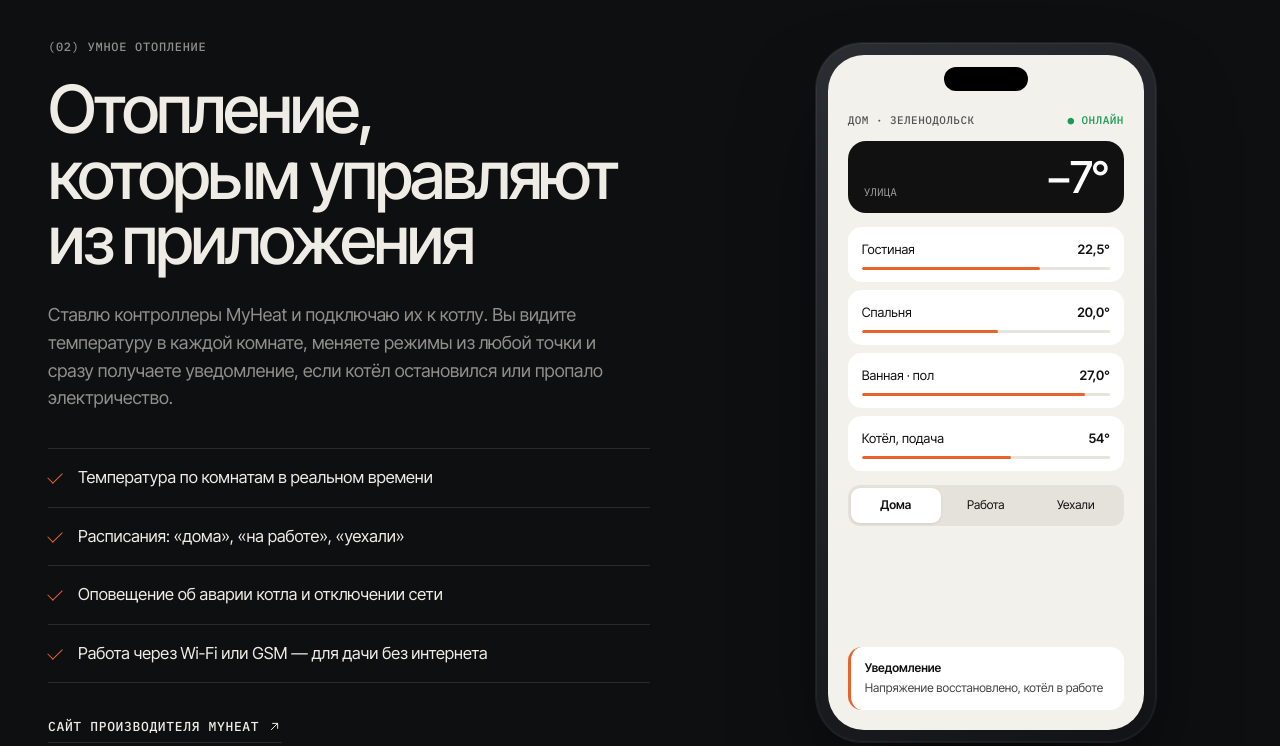
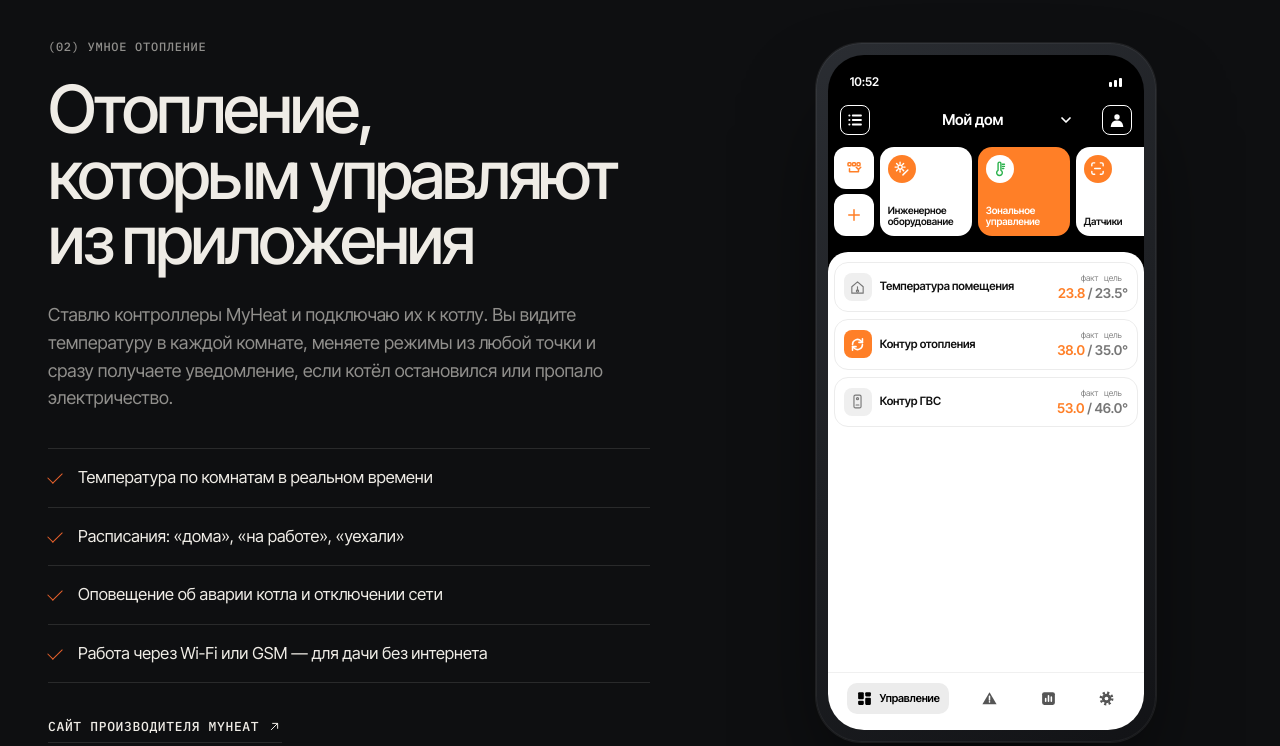
Before and after one commit to uvarov-artem/uvarov-artem.github.io, a plain HTML site: page index.html in a window 1280 px wide. Shown: the part 2216-2962 px from the top of the page. Drawn offline with Linux system fonts and the light colour scheme.

Commit message:
Экран MyHeat в стиле реального приложения
Co-Authored-By: Claude Opus 5.5 <noreply@anthropic.com>

```diff
--- a/assets/style.css
+++ b/assets/style.css
@@ -240,22 +240,42 @@ ul, ol { padding: 0; list-style: none; }
   position: relative;
 }
 .phone::before { content: ""; position: absolute; top: 24px; left: 50%; width: 84px; height: 24px; border-radius: 20px; background: #000; transform: translateX(-50%); z-index: 2; }
-.phone__screen { height: 100%; border-radius: 36px; background: #f3f1ec; color: #111; padding: 58px 20px 20px; display: flex; flex-direction: column; gap: 14px; overflow: hidden; font-size: 13px; }
-.ph-top { display: flex; justify-content: space-between; font: 500 11px var(--mono); text-transform: uppercase; letter-spacing: .04em; color: #555; }
-.ph-ok { color: #1a9a52; }
-.ph-big { display: flex; justify-content: space-between; align-items: end; padding: 14px 16px; border-radius: 18px; background: #111; color: #fff; }
-.ph-big small { font: 400 11px var(--mono); text-transform: uppercase; opacity: .6; }
-.ph-big b { font-size: 44px; font-weight: 500; letter-spacing: -.04em; line-height: 1; }
-.ph-rooms { display: grid; gap: 8px; }
-.ph-rooms div { display: grid; grid-template-columns: 1fr auto; gap: 8px; padding: 12px 14px; background: #fff; border-radius: 14px; }
-.ph-rooms b { font-weight: 600; }
-.ph-rooms i { grid-column: 1 / -1; height: 3px; border-radius: 3px; background: #e7e4dd; position: relative; overflow: hidden; }
-.ph-rooms i::after { content: ""; position: absolute; inset: 0; width: calc(var(--v) * 100%); background: var(--accent); border-radius: 3px; }
-.ph-mode { display: grid; grid-template-columns: repeat(3, 1fr); background: #e5e2db; border-radius: 12px; padding: 3px; font-size: 12px; text-align: center; }
-.ph-mode span { padding: 8px 0; border-radius: 9px; }
-.ph-mode .on { background: #fff; font-weight: 600; box-shadow: 0 1px 3px rgba(0,0,0,.08); }
-.ph-alert { margin-top: auto; padding: 12px 14px; border-radius: 14px; background: #fff; border-left: 3px solid var(--accent); font-size: 12px; color: #444; }
-.ph-alert b { display: block; color: #111; margin-bottom: 2px; }
+/* Экран приложения MyHeat — по мотивам реального интерфейса */
+.phone__screen { --mh: #ff7f27; height: 100%; border-radius: 36px; background: #000; color: #111; display: flex; flex-direction: column; overflow: hidden; font: 600 12px/1.2 var(--font); letter-spacing: -.01em; }
+.ph-status { display: flex; justify-content: space-between; align-items: center; padding: 15px 22px 0; height: 40px; color: #fff; font-size: 12px; }
+.ph-sig { display: flex; gap: 2px; align-items: end; }
+.ph-sig i { width: 3px; background: #fff; border-radius: 1px; }
+.ph-sig i:nth-child(1) { height: 5px; } .ph-sig i:nth-child(2) { height: 7px; } .ph-sig i:nth-child(3) { height: 9px; }
+.ph-head { display: flex; align-items: center; gap: 10px; padding: 10px 12px 12px; color: #fff; }
+.ph-head b { flex: 1; text-align: center; font-size: 15px; font-weight: 700; padding-left: 18px; }
+.ph-btn { width: 30px; height: 30px; border: 1.5px solid #fff; border-radius: 8px; display: grid; place-items: center; flex: none; }
+.ph-btn svg { width: 18px; height: 18px; fill: none; stroke: #fff; stroke-width: 2.4; stroke-linecap: round; }
+.ph-btn svg circle { fill: #fff; stroke: none; }
+.ph-chev { width: 16px; height: 16px; fill: none; stroke: #fff; stroke-width: 2.6; stroke-linecap: round; stroke-linejoin: round; margin-right: 18px; }
+.ph-tabs { display: flex; gap: 6px; padding: 0 0 16px 6px; overflow: hidden; }
+.ph-mini { display: grid; gap: 5px; flex: none; }
+.ph-mini span { width: 40px; height: 42px; border-radius: 12px; background: #fff; display: grid; place-items: center; }
+.ph-mini svg { width: 18px; height: 18px; fill: none; stroke: var(--mh); stroke-width: 2; stroke-linecap: round; stroke-linejoin: round; }
+.ph-tab { flex: none; width: 92px; height: 89px; border-radius: 14px; background: #fff; padding: 8px; display: flex; flex-direction: column; justify-content: space-between; font-size: 10px; line-height: 1.15; }
+.ph-tab i { width: 28px; height: 28px; border-radius: 50%; background: var(--mh); display: grid; place-items: center; }
+.ph-tab svg { width: 17px; height: 17px; fill: none; stroke: #fff; stroke-width: 2; stroke-linecap: round; stroke-linejoin: round; }
+.ph-tab.on { background: var(--mh); color: #fff; }
+.ph-tab.on i { background: #fff; }
+.ph-tab.on svg { stroke: #2bb24c; }
+.ph-sheet { flex: 1; background: #fff; border-radius: 20px 20px 0 0; padding: 10px 6px 0; display: flex; flex-direction: column; gap: 7px; }
+.ph-row { display: flex; align-items: center; gap: 8px; padding: 10px 9px; border: 1px solid #ececec; border-radius: 14px; }
+.ph-row b { flex: 1; font-size: 11.5px; font-weight: 600; }
+.ph-ic { width: 28px; height: 28px; border-radius: 8px; background: #efefef; display: grid; place-items: center; flex: none; }
+.ph-ic svg { width: 17px; height: 17px; fill: none; stroke: #777; stroke-width: 1.6; stroke-linecap: round; stroke-linejoin: round; }
+.ph-ic.on { background: var(--mh); }
+.ph-ic.on svg { stroke: #fff; stroke-width: 2.2; }
+.ph-val { text-align: right; font-size: 13.5px; font-weight: 700; color: #777; white-space: nowrap; }
+.ph-val small { display: block; font-size: 8.5px; font-weight: 400; color: #888; margin-bottom: 2px; padding-right: 6px; }
+.ph-val em { font-style: normal; color: var(--mh); }
+.ph-nav { margin: auto -6px 0; display: flex; justify-content: space-around; align-items: center; padding: 10px 8px 16px; border-top: 1px solid #f0f0f0; color: #555; }
+.ph-nav span { display: flex; align-items: center; gap: 6px; padding: 7px 9px; border-radius: 10px; font-size: 11px; }
+.ph-nav span.on { background: #ececec; color: #000; }
+.ph-nav svg { width: 17px; height: 17px; stroke-width: 2.2; stroke-linecap: round; }
 
 /* ---------- Работы ---------- */
 .filters { display: flex; flex-wrap: wrap; gap: 8px; }
--- a/index.html
+++ b/index.html
@@ -15,7 +15,7 @@
   <link rel="preconnect" href="https://fonts.gstatic.com" crossorigin>
   <link href="https://fonts.googleapis.com/css2?family=IBM+Plex+Mono:wght@400;500&family=Inter+Tight:wght@400;500;600&display=swap" rel="stylesheet">
   <link rel="preload" as="image" href="images/hero.jpg">
-  <link rel="stylesheet" href="assets/style.css">
+  <link rel="stylesheet" href="assets/style.css?v=3">
 </head>
 <body>
   <div class="preview-banner" id="previewBanner" hidden>Предпросмотр черновика из админки — посетители этого не видят</div>
@@ -101,17 +101,47 @@
           <a class="link-arrow" href="https://myheat.net/" target="_blank" rel="noopener">Сайт производителя MyHeat <svg class="i" viewBox="0 0 24 24"><path d="M7 17 17 7M9 7h8v8"/></svg></a>
         </div>
         <div class="phone reveal" aria-hidden="true">
+          <!-- Экран приложения MyHeat (вкладка «Зональное управление») -->
           <div class="phone__screen">
-            <div class="ph-top"><span>Дом · Зеленодольск</span><span class="ph-ok">● онлайн</span></div>
-            <div class="ph-big"><small>Улица</small><b>−7°</b></div>
-            <div class="ph-rooms">
-              <div><span>Гостиная</span><b>22,5°</b><i style="--v:.72"></i></div>
-              <div><span>Спальня</span><b>20,0°</b><i style="--v:.55"></i></div>
-              <div><span>Ванная · пол</span><b>27,0°</b><i style="--v:.9"></i></div>
-              <div><span>Котёл, подача</span><b>54°</b><i style="--v:.6"></i></div>
+            <div class="ph-status"><span>10:52</span><span class="ph-sig"><i></i><i></i><i></i></span></div>
+            <div class="ph-head">
+              <span class="ph-btn"><svg viewBox="0 0 24 24"><path d="M9 6h11M9 12h11M9 18h11"/><circle cx="4.5" cy="6" r="1.4"/><circle cx="4.5" cy="12" r="1.4"/><circle cx="4.5" cy="18" r="1.4"/></svg></span>
+              <b>Мой дом</b>
+              <svg class="ph-chev" viewBox="0 0 24 24"><path d="m6 9 6 6 6-6"/></svg>
+              <span class="ph-btn"><svg viewBox="0 0 24 24"><circle cx="12" cy="8" r="3.6" fill="currentColor"/><path d="M5 20c.6-4 3.3-6 7-6s6.4 2 7 6Z" fill="currentColor"/></svg></span>
             </div>
-            <div class="ph-mode"><span class="on">Дома</span><span>Работа</span><span>Уехали</span></div>
-            <div class="ph-alert"><b>Уведомление</b>Напряжение восстановлено, котёл в работе</div>
+            <div class="ph-tabs">
+              <div class="ph-mini">
+                <span><svg viewBox="0 0 24 24"><rect x="4" y="5" width="4" height="4" rx="1"/><rect x="10" y="5" width="4" height="4" rx="1"/><rect x="16" y="5" width="4" height="4" rx="1"/><path d="M6 13v4h12v-3M15 11l3 3 3-3"/></svg></span>
+                <span><svg viewBox="0 0 24 24"><path d="M12 5v14M5 12h14"/></svg></span>
+              </div>
+              <div class="ph-tab"><i><svg viewBox="0 0 24 24"><circle cx="10" cy="10" r="3"/><path d="M10 3v2M10 15v2M3 10h2M15 10h2M5 5l1.4 1.4M13.6 13.6 15 15M5 15l1.4-1.4M13.6 6.4 15 5M14 21l7-7"/></svg></i>Инженерное оборудование</div>
+              <div class="ph-tab on"><i><svg viewBox="0 0 24 24"><path d="M10 14.5V5a2 2 0 0 1 4 0v9.5a4 4 0 1 1-4 0Z"/><path d="M16 6h3M16 9h3M16 12h2"/></svg></i>Зональное управление</div>
+              <div class="ph-tab"><i><svg viewBox="0 0 24 24"><path d="M4 8V6a2 2 0 0 1 2-2h2M16 4h2a2 2 0 0 1 2 2v2M20 16v2a2 2 0 0 1-2 2h-2M8 20H6a2 2 0 0 1-2-2v-2M8 12h8"/></svg></i>Датчики</div>
+            </div>
+            <div class="ph-sheet">
+              <div class="ph-row">
+                <span class="ph-ic"><svg viewBox="0 0 24 24"><path d="M4 11 12 4l8 7v9H4Z"/><path d="M12 11v5"/><circle cx="12" cy="17" r="1.6"/></svg></span>
+                <b>Температура помещения</b>
+                <span class="ph-val"><small>факт&nbsp;&nbsp;&nbsp;цель</small><em>23.8</em> / 23.5°</span>
+              </div>
+              <div class="ph-row">
+                <span class="ph-ic on"><svg viewBox="0 0 24 24"><path d="M5 12a7 7 0 0 1 12-5l2 2M19 12a7 7 0 0 1-12 5l-2-2"/><path d="M19 4v5h-5M5 20v-5h5"/></svg></span>
+                <b>Контур отопления</b>
+                <span class="ph-val"><small>факт&nbsp;&nbsp;&nbsp;цель</small><em>38.0</em> / 35.0°</span>
+              </div>
+              <div class="ph-row">
+                <span class="ph-ic"><svg viewBox="0 0 24 24"><rect x="7" y="3" width="10" height="18" rx="2"/><circle cx="12" cy="8" r="1.5"/><path d="M10 17h4"/></svg></span>
+                <b>Контур ГВС</b>
+                <span class="ph-val"><small>факт&nbsp;&nbsp;&nbsp;цель</small><em>53.0</em> / 46.0°</span>
+              </div>
+              <nav class="ph-nav">
+                <span class="on"><svg viewBox="0 0 24 24"><rect x="3" y="3" width="8" height="10" rx="1.5" fill="currentColor"/><rect x="13" y="3" width="8" height="6" rx="1.5" fill="currentColor"/><rect x="3" y="15" width="8" height="6" rx="1.5" fill="currentColor"/><rect x="13" y="11" width="8" height="10" rx="1.5" fill="currentColor"/></svg>Управление</span>
+                <span><svg viewBox="0 0 24 24"><path d="M12 3 2 20h20Z" fill="currentColor"/><path d="M12 9v5M12 16.5v.5" stroke="#fff"/></svg></span>
+                <span><svg viewBox="0 0 24 24"><rect x="3" y="3" width="18" height="18" rx="3" fill="currentColor"/><path d="M8 16v-4M12 16V8M16 16v-6" stroke="#fff"/></svg></span>
+                <span><svg viewBox="0 0 24 24"><circle cx="12" cy="12" r="8" fill="none" stroke="currentColor" stroke-width="3.6" stroke-dasharray="3 3.28" stroke-linecap="butt"/><circle cx="12" cy="12" r="6.6" fill="currentColor"/><circle cx="12" cy="12" r="2.6" fill="#fff"/></svg></span>
+              </nav>
+            </div>
           </div>
         </div>
       </div>
@@ -271,6 +301,6 @@
     <symbol id="ic-wa" viewBox="0 0 24 24"><path d="M12 2a10 10 0 0 0-8.6 15.1L2 22l5-1.3A10 10 0 1 0 12 2Zm0 18.2c-1.6 0-3.1-.4-4.4-1.2l-.3-.2-3 .8.8-2.9-.2-.3A8.2 8.2 0 1 1 12 20.2Zm4.5-6.1c-.2-.1-1.5-.7-1.7-.8-.2-.1-.4-.1-.6.1l-.8 1c-.1.2-.3.2-.5.1a6.7 6.7 0 0 1-3.3-2.9c-.2-.4.2-.4.7-1.3.1-.2 0-.3 0-.4l-.8-1.8c-.2-.5-.4-.4-.6-.4h-.5a1 1 0 0 0-.7.3 3 3 0 0 0-.9 2.2c0 1.3 1 2.6 1.1 2.8.1.2 1.9 2.9 4.6 4 1.7.7 2.4.8 3.2.7.5-.1 1.5-.6 1.8-1.2.2-.6.2-1.1.1-1.2l-.4-.3Z"/></symbol>
   </svg>
 
-  <script src="assets/app.js" defer></script>
+  <script src="assets/app.js?v=3" defer></script>
 </body>
 </html>
```
